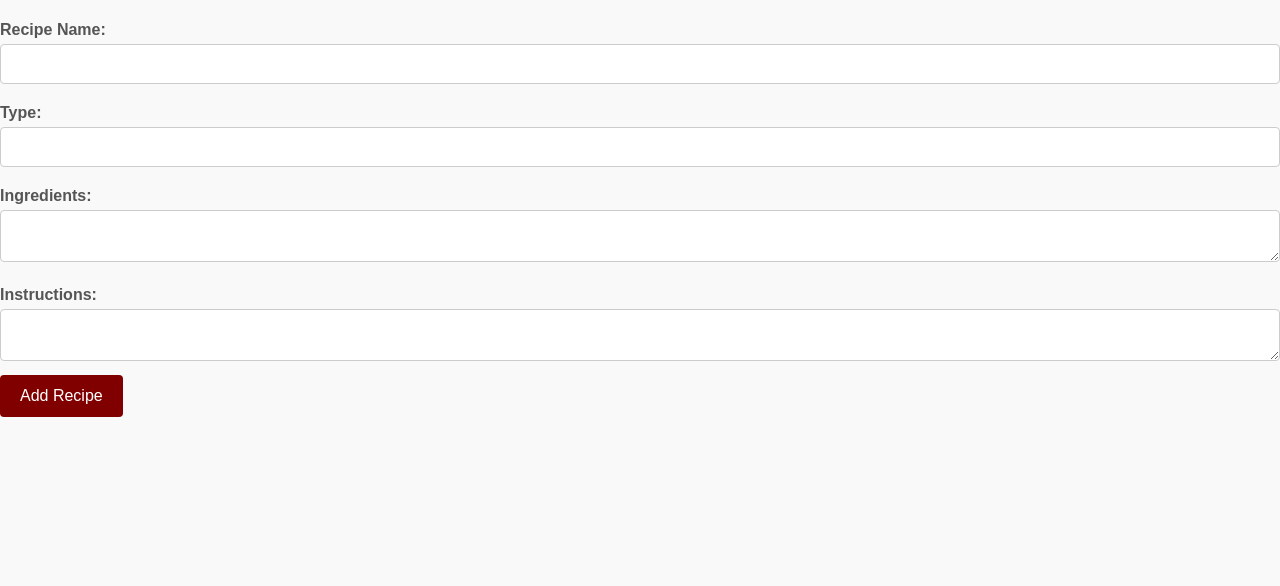
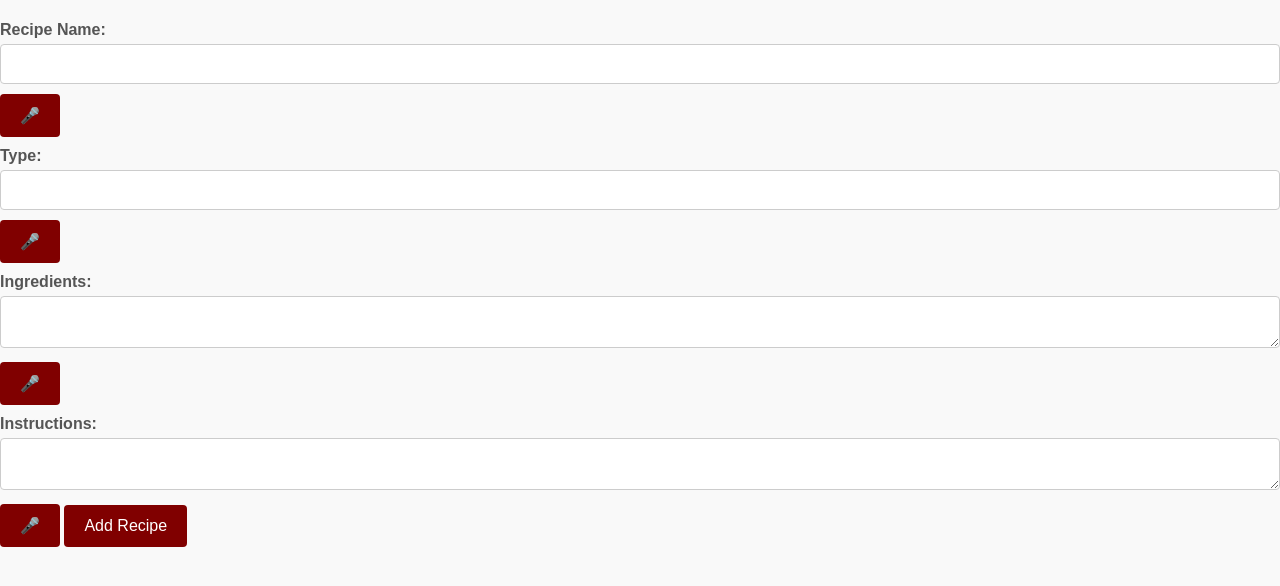
Before and after one commit to Mgmaddox05/Shelley-s-Cookbook, a website: page public/add-recipe.html in a window 1280 px wide. Shown: the part 60-646 px from the top of the page. Drawn offline with Linux system fonts and the light colour scheme.

Commit message:
Voice To Text

```diff
--- a/public/add-recipe.html
+++ b/public/add-recipe.html
@@ -11,14 +11,19 @@
     <form id="add-recipe-form">
         <label for="name">Recipe Name:</label>
         <input type="text" id="name" name="name" required>
+        <button type="button" onclick="startVoiceInput('name')">🎤</button>
         <label for="type">Type:</label>
         <input type="text" id="type" name="type" required>
+        <button type="button" onclick="startVoiceInput('type')">🎤</button>
         <label for="ingredients">Ingredients:</label>
         <textarea id="ingredients" name="ingredients" required></textarea>
+        <button type="button" onclick="startVoiceInput('ingredients')">🎤</button>
         <label for="instructions">Instructions:</label>
         <textarea id="instructions" name="instructions" required></textarea>
+        <button type="button" onclick="startVoiceInput('instructions')">🎤</button>
         <button type="submit">Add Recipe</button>
     </form>
+    <script src="js/voiceToText.js"></script>
     <script>
         document.getElementById('add-recipe-form').addEventListener('submit', async function(e) {
             e.preventDefault();
@@ -46,6 +51,29 @@
                 alert('Error adding recipe: ' + error.message);
             }
         });
+
+        // Voice input function
+        function startVoiceInput(fieldId) {
+            if (!('webkitSpeechRecognition' in window)) {
+                alert('Your browser does not support speech recognition.');
+                return;
+            }
+
+            const recognition = new webkitSpeechRecognition();
+            recognition.continuous = false;
+            recognition.interimResults = false;
+
+            recognition.onresult = function(event) {
+                document.getElementById(fieldId).value = event.results[0][0].transcript;
+            };
+
+            recognition.onerror = function(event) {
+                console.error('Speech recognition error', event);
+                alert('Error with speech recognition: ' + event.error);
+            };
+
+            recognition.start();
+        }
     </script>
 </body>
 </html>
--- a/server.js
+++ b/server.js
@@ -6,11 +6,7 @@ const Recipe = require('./models/Recipe'); // Ensure the path is correct
 const app = express();
 app.use(express.json());
 
-<<<<<<< HEAD
 const mongoURI = 'mongodb+srv://mgmaddox05:Kx3bhdig@cookbook.r8ytb.mongodb.net/';
-=======
-const mongoURI = 'mongodb+srv://mgmaddox05:Kx3bhdig@cluster0.mongodb.net/';
->>>>>>> 7caffba232f97cf4a140294f02adc5557a417f15
 mongoose.connect(mongoURI, { useNewUrlParser: true, useUnifiedTopology: true })
     .then(() => console.log('MongoDB connected'))
     .catch(err => console.log('MongoDB connection error:', err));
```
